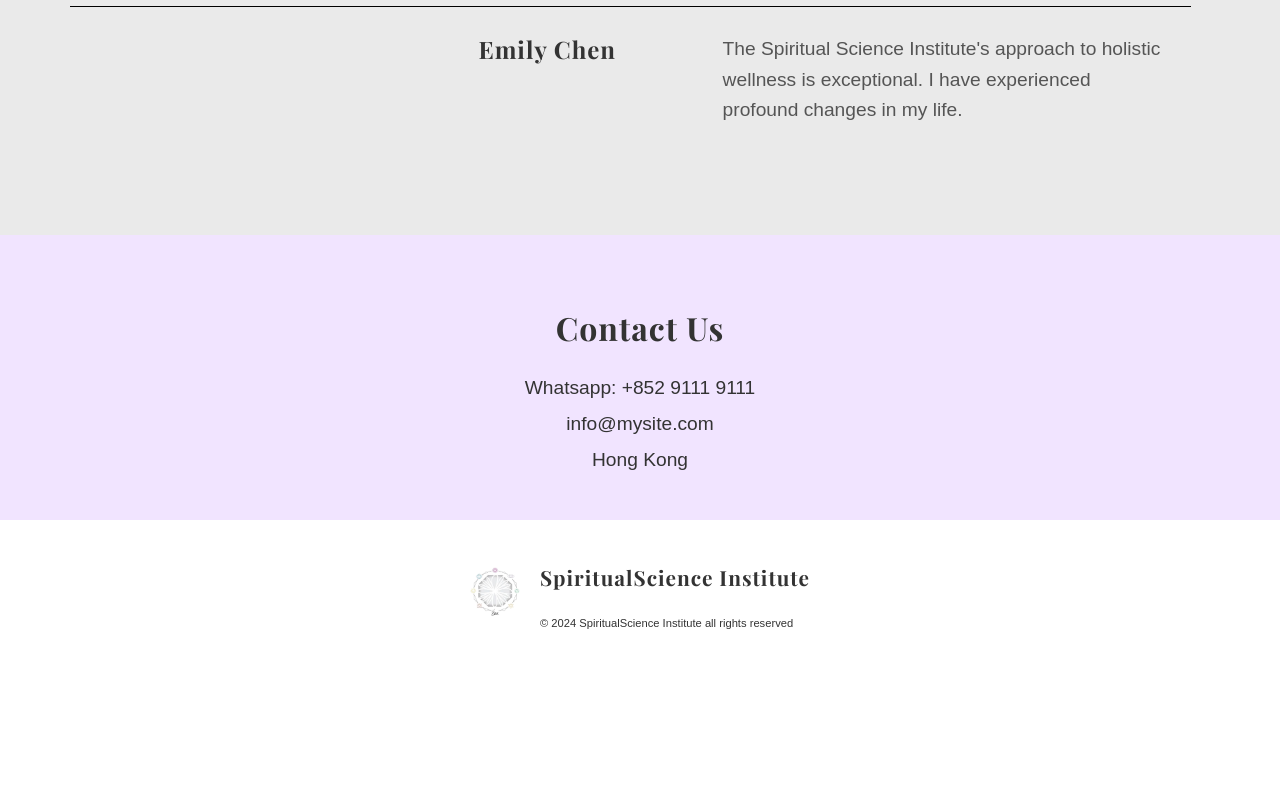
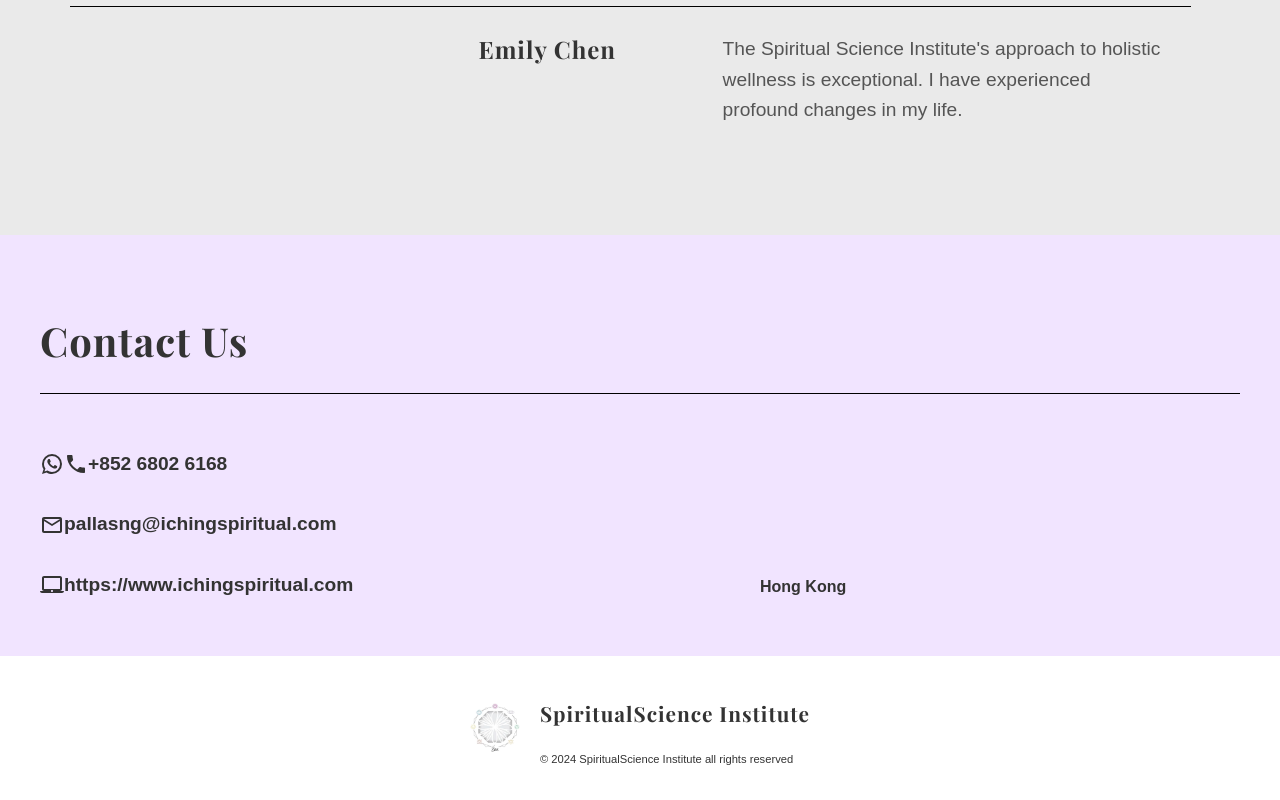
Before and after one commit to tiffanymtlo/spiritual-science-institute, a React (Create React App) app: page / in a window 1280 px wide. Shown: the part 7302-8102 px from the top of the page. Before the commit the page ends 7966 px from the top, so only its background shows below. Built offline with nearby package versions, Linux system fonts and the light colour scheme.

Commit message:
updated Contact Us section and added materials UI

```diff
--- a/package.json
+++ b/package.json
@@ -3,10 +3,10 @@
   "version": "0.1.0",
   "private": true,
   "dependencies": {
-    "@emotion/react": "^11.13.0",
+    "@emotion/react": "^11.13.3",
     "@emotion/styled": "^11.13.0",
-    "@mui/icons-material": "^5.16.5",
-    "@mui/material": "^5.16.5",
+    "@mui/icons-material": "^6.0.2",
+    "@mui/material": "^6.0.2",
     "@testing-library/jest-dom": "^5.14.1",
     "@testing-library/react": "^13.0.0",
     "@testing-library/user-event": "^13.2.1",
--- a/src/components/ContactUs/ContactUs.css
+++ b/src/components/ContactUs/ContactUs.css
@@ -1,15 +1,46 @@
 .contact-us {
   background-color: #f1e4ff;
-  text-align: center;
-  padding: 40px 0;
+  padding: 40px;
 }
 
 .contact-us h2 {
-  font-size: 2rem;
+  font-size: 2.5rem;
   margin-bottom: 20px;
+}
+
+.contact-us-divider {
+  height: 1px;
+  background: black;
+  color: black;
+  border: none;
+  margin-bottom: 40px;
+}
+
+.contact-content {
+  display: flex;
+  font-weight: 700;
+}
+
+.contact-details {
+  display: flex;
+  flex-direction: column;
+  justify-content: space-between;
+  width: 60%;
+}
+
+.contact-details div {
+  display: flex;
+  align-items: center;
+  margin: 10px 0;
+}
+
+.contact-content p {
+  align-self: flex-end;
 }
 
 .contact-details p {
   font-size: 1.2rem;
   margin: 5px 0;
+  align-self: flex-start;
+  width: 40%;
 }
--- a/src/components/ContactUs/ContactUs.js
+++ b/src/components/ContactUs/ContactUs.js
@@ -1,13 +1,31 @@
 import React from 'react';
+import WhatsAppIcon from '@mui/icons-material/WhatsApp';
+import PhoneIcon from '@mui/icons-material/Phone';
+import MailOutlineIcon from '@mui/icons-material/MailOutline';
+import LaptopMacIcon from '@mui/icons-material/LaptopMac';
 import './ContactUs.css';
 
 const ContactUs = () => {
   return (
     <section className="contact-us">
       <h2>Contact Us</h2>
-      <div className="contact-details">
-        <p>Whatsapp: +852 9111 9111</p>
-        <p>info@mysite.com</p>
+      <hr className='contact-us-divider' />
+      <div className="contact-content">
+        <div className="contact-details">
+          <div>
+            <WhatsAppIcon />
+            <PhoneIcon />
+            <p> +852 6802 6168</p>
+          </div>
+          <div>
+            <MailOutlineIcon />
+            <p> pallasng@ichingspiritual.com</p>
+          </div>
+          <div>
+            <LaptopMacIcon />
+            <p> https://www.ichingspiritual.com</p>
+          </div>
+        </div>
         <p>Hong Kong</p>
       </div>
     </section>
```
Also changed, not shown: 1 other file (tests, documents, lock files or other folders).
